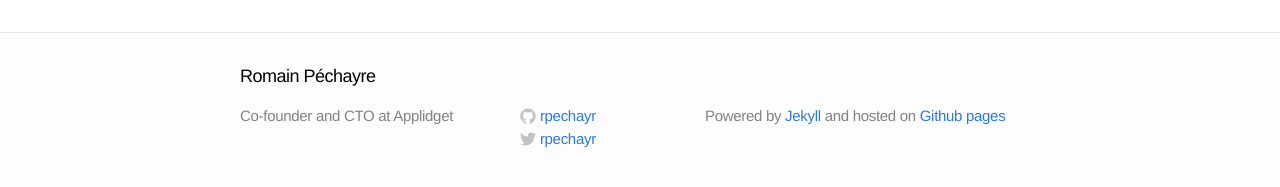
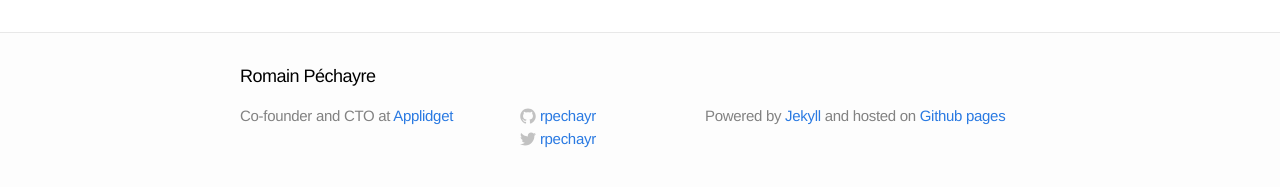
Before and after one commit to rpechayr/old-www, a Jekyll site: the page built from about.md, in a window 1280 px wide. Shown: the part 402-589 px from the top of the page. Built offline with Jekyll 4.4.1, drawn with Linux system fonts in a browser that asks for light colours.

Commit message:
Update site config

```diff
--- a/_config.yml
+++ b/_config.yml
@@ -2,6 +2,8 @@
 title: Romain Péchayre
 email: rpechayr@gmail.com
 description: "Co-founder and CTO at Applidget"
+
+rich_description: 'Co-founder and CTO at <a href="http://www.applidget.com">Applidget</>'
 baseurl: ""
 url: "http://romain.pechayre.me"
 twitter_username: rpechayr
--- a/_includes/footer.html
+++ b/_includes/footer.html
@@ -6,7 +6,7 @@
 
     <div class="footer-col-1 column">
 
-        <p class="text">{{ site.description }}</p>
+        <p class="text">{{ site.rich_description }}</p>
 
     </div>
 
```
